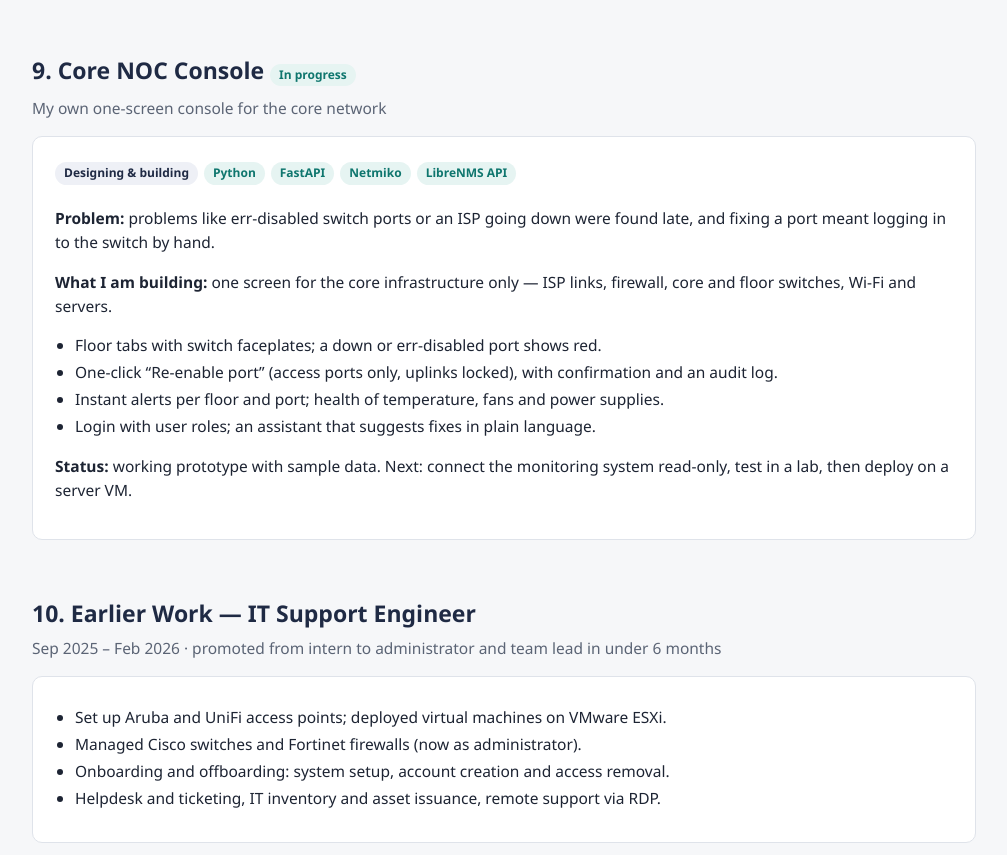
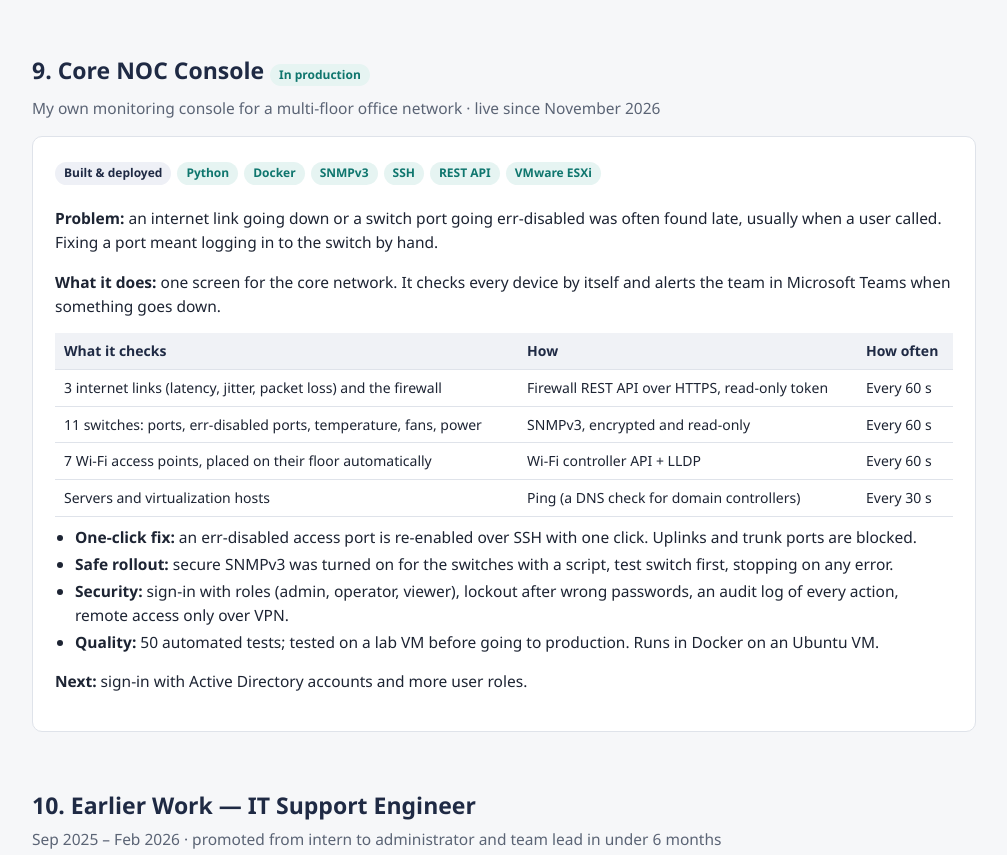
Before and after one commit to ahmad-bin-zubair/ahmad-bin-zubair.github.io, a plain HTML site: page index.html in a window 1280 px wide. Shown: the part 5461-6316 px from the top of the page, without its empty margins (136-1143 px from the left). Drawn offline with Linux system fonts and the light colour scheme.

Commit message:
Core NOC Console now in production; add M365 lab plan
- Section 9: production status, what it checks, how and how often
- Next steps: AD sign-in for the console, Microsoft 365 home lab
- Skills: Docker, SNMPv3

Co-Authored-By: Claude Opus 5.5 <noreply@anthropic.com>

```diff
--- a/index.html
+++ b/index.html
@@ -4,11 +4,11 @@
 <meta charset="utf-8">
 <meta name="viewport" content="width=device-width, initial-scale=1">
 <title>Ahmad Zubair · IT Portfolio</title>
-<meta name="description" content="Portfolio of Ahmad Zubair, IT System & Network Administrator (AZ-104): patch automation, software compliance, security checks, Active Directory GPO audit, Tactical RMM and security monitoring.">
+<meta name="description" content="Portfolio of Ahmad Zubair, IT System & Network Administrator (AZ-104): patch automation, software compliance, a self-built network monitoring console, Active Directory GPO audit, Tactical RMM and security monitoring.">
 <meta property="og:type" content="website">
 <meta property="og:url" content="https://ahmad-bin-zubair.github.io/">
 <meta property="og:title" content="Ahmad Zubair · IT Portfolio">
-<meta property="og:description" content="IT System & Network Administrator (AZ-104). Patch automation for 539 PCs, software compliance for 608 PCs, Active Directory GPO audit, Tactical RMM and SOC monitoring.">
+<meta property="og:description" content="IT System & Network Administrator (AZ-104). Patch automation for 539 PCs, software compliance for 608 PCs, a self-built network monitoring console, Active Directory GPO audit, Tactical RMM and SOC monitoring.">
 <meta property="og:image" content="https://ahmad-bin-zubair.github.io/images/og-cover.png">
 <meta property="og:image:width" content="1200">
 <meta property="og:image:height" content="627">
@@ -289,19 +289,26 @@
 
 <!-- 9. NOC CONSOLE -->
 <section id="noc">
-  <h2>9. Core NOC Console <span class="tag">In progress</span></h2>
-  <p class="sub">My own one-screen console for the core network</p>
+  <h2>9. Core NOC Console <span class="tag">In production</span></h2>
+  <p class="sub">My own monitoring console for a multi-floor office network · live since November 2026</p>
   <div class="card">
-    <span class="tag role">Designing &amp; building</span><span class="tag">Python</span><span class="tag">FastAPI</span><span class="tag">Netmiko</span><span class="tag">LibreNMS API</span>
-    <p><b>Problem:</b> problems like err-disabled switch ports or an ISP going down were found late, and fixing a port meant logging in to the switch by hand.</p>
-    <p><b>What I am building:</b> one screen for the core infrastructure only — ISP links, firewall, core and floor switches, Wi-Fi and servers.</p>
+    <span class="tag role">Built &amp; deployed</span><span class="tag">Python</span><span class="tag">Docker</span><span class="tag">SNMPv3</span><span class="tag">SSH</span><span class="tag">REST API</span><span class="tag">VMware ESXi</span>
+    <p><b>Problem:</b> an internet link going down or a switch port going err-disabled was often found late, usually when a user called. Fixing a port meant logging in to the switch by hand.</p>
+    <p><b>What it does:</b> one screen for the core network. It checks every device by itself and alerts the team in Microsoft Teams when something goes down.</p>
+    <table>
+      <tr><th>What it checks</th><th>How</th><th>How often</th></tr>
+      <tr><td>3 internet links (latency, jitter, packet loss) and the firewall</td><td>Firewall REST API over HTTPS, read-only token</td><td>Every 60 s</td></tr>
+      <tr><td>11 switches: ports, err-disabled ports, temperature, fans, power</td><td>SNMPv3, encrypted and read-only</td><td>Every 60 s</td></tr>
+      <tr><td>7 Wi-Fi access points, placed on their floor automatically</td><td>Wi-Fi controller API + LLDP</td><td>Every 60 s</td></tr>
+      <tr><td>Servers and virtualization hosts</td><td>Ping (a DNS check for domain controllers)</td><td>Every 30 s</td></tr>
+    </table>
     <ul>
-      <li>Floor tabs with switch faceplates; a down or err-disabled port shows red.</li>
-      <li>One-click “Re-enable port” (access ports only, uplinks locked), with confirmation and an audit log.</li>
-      <li>Instant alerts per floor and port; health of temperature, fans and power supplies.</li>
-      <li>Login with user roles; an assistant that suggests fixes in plain language.</li>
+      <li><b>One-click fix:</b> an err-disabled access port is re-enabled over SSH with one click. Uplinks and trunk ports are blocked.</li>
+      <li><b>Safe rollout:</b> secure SNMPv3 was turned on for the switches with a script, test switch first, stopping on any error.</li>
+      <li><b>Security:</b> sign-in with roles (admin, operator, viewer), lockout after wrong passwords, an audit log of every action, remote access only over VPN.</li>
+      <li><b>Quality:</b> 50 automated tests; tested on a lab VM before going to production. Runs in Docker on an Ubuntu VM.</li>
     </ul>
-    <p><b>Status:</b> working prototype with sample data. Next: connect the monitoring system read-only, test in a lab, then deploy on a server VM.</p>
+    <p><b>Next:</b> sign-in with Active Directory accounts and more user roles.</p>
   </div>
 </section>
 
@@ -324,7 +331,8 @@
   <div class="card">
     <ul>
       <li><b>Wazuh SIEM — self-deployed:</b> install and configure my own Wazuh server and agents from scratch, then document it like the RMM lab.</li>
-      <li><b>Core NOC Console — production build:</b> connect real monitoring data and deploy on a server.</li>
+      <li><b>Core NOC Console — next version:</b> sign-in with Active Directory accounts and more user roles.</li>
+      <li><b>Microsoft 365 home lab:</b> a 30-day hands-on plan for Entra ID, Intune and Autopilot (the cloud version of AD and Group Policy).</li>
       <li><b>CCNA certification:</b> to formalise my Cisco switching and routing skills.</li>
     </ul>
     <p class="note">I learn by building: each project gets a runbook and is added here when it is done.</p>
@@ -335,7 +343,7 @@
   <h2>Skills &amp; Certifications</h2>
   <div class="card">
     <p><b>Certification:</b> Microsoft Certified: Azure Administrator Associate (AZ-104), 2026</p>
-    <p><span class="tag">Windows Server</span><span class="tag">Active Directory</span><span class="tag">Group Policy</span><span class="tag">Cisco</span><span class="tag">Fortinet</span><span class="tag">Aruba / UniFi</span><span class="tag">VMware ESXi</span><span class="tag">Azure</span><span class="tag">PowerShell</span><span class="tag">Python</span><span class="tag">Tactical RMM</span><span class="tag">Wazuh</span><span class="tag">Velociraptor</span><span class="tag">LibreNMS / Grafana</span><span class="tag">PRTG</span><span class="tag">HIPAA controls</span></p>
+    <p><span class="tag">Windows Server</span><span class="tag">Active Directory</span><span class="tag">Group Policy</span><span class="tag">Cisco</span><span class="tag">Fortinet</span><span class="tag">Aruba / UniFi</span><span class="tag">VMware ESXi</span><span class="tag">Azure</span><span class="tag">PowerShell</span><span class="tag">Python</span><span class="tag">Docker</span><span class="tag">SNMPv3</span><span class="tag">Tactical RMM</span><span class="tag">Wazuh</span><span class="tag">Velociraptor</span><span class="tag">LibreNMS / Grafana</span><span class="tag">PRTG</span><span class="tag">HIPAA controls</span></p>
   </div>
 </section>
 
```
